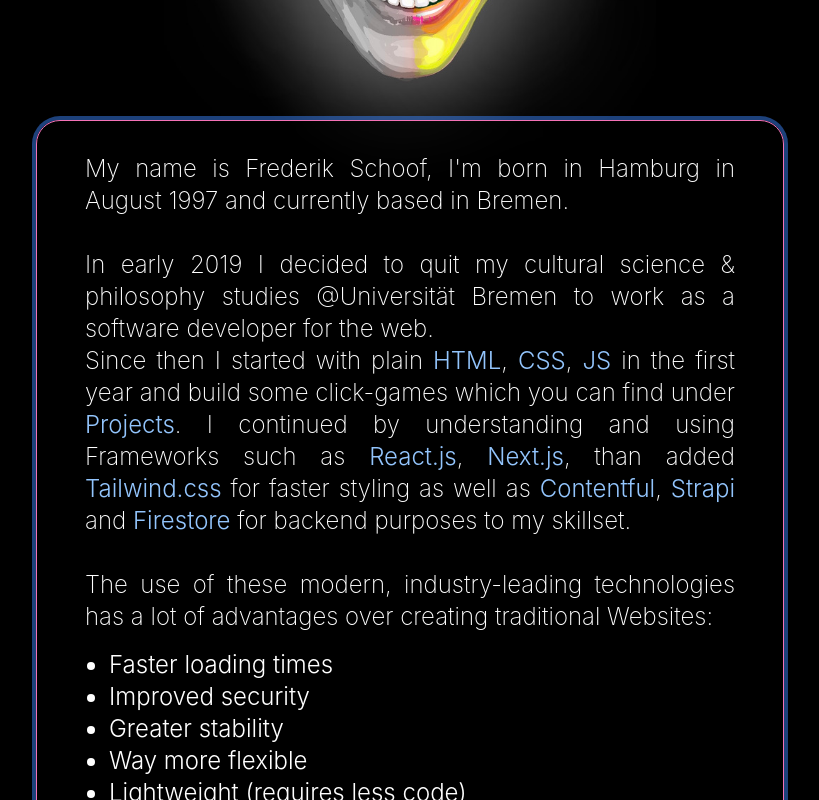
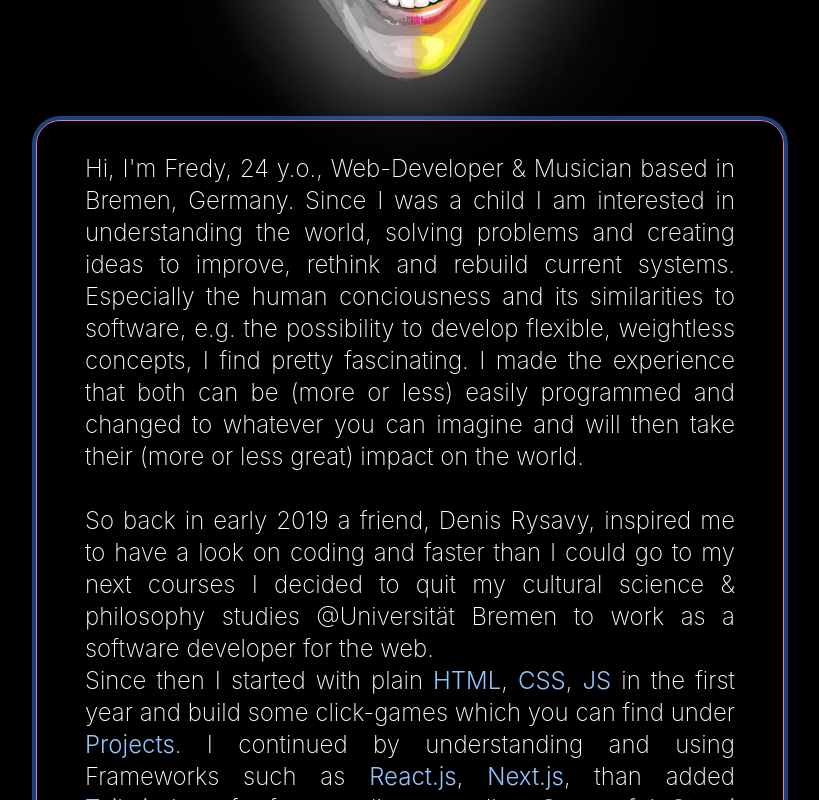
Before and after one commit to fvjupiter/synesthesigns, a Next.js app: page /about in a window 1280 px wide. Shown: the part 560-1360 px from the top of the page, without its empty margins (230-1049 px from the left). Built offline with nearby package versions, Linux system fonts and the light colour scheme.

Commit message:
about content

```diff
--- a/pages/about.js
+++ b/pages/about.js
@@ -19,8 +19,17 @@
           md:text-2xl sm:text-xl text-base text-justify text-white font-extralight
           border border-pink-400 rounded-3xl ring-4 bg-black bg-opacity-70
           `}>
-          My name is Frederik Schoof, I&apos;m born in Hamburg in August 1997 and currently based in Bremen.<br/><br/>
-          In early 2019 I decided to quit my cultural science &amp; philosophy studies @Universität Bremen to work
+          Hi, I&apos;m Fredy, 24 y.o., Web-Developer &amp; Musician based in Bremen, Germany.
+          Since I was a child I am interested in understanding the world,
+          solving problems and creating ideas to improve,
+          rethink and rebuild current systems.
+          Especially the human conciousness and its similarities to software, e.g. the possibility to develop
+          flexible, weightless concepts, I find pretty fascinating.
+          I made the experience that both can be (more or less) easily programmed
+          and changed to whatever you can imagine and will then take their (more or less great) impact on the world.
+          <br/><br/>
+          So back in early 2019 a friend, Denis Rysavy, inspired me to have a look on coding and faster than I could go to my next courses
+          I decided to quit my cultural science &amp; philosophy studies @Universität Bremen to work
           as a software developer for the web.<br/>
           Since then I started with plain <A domain='https://developer.mozilla.org/en-US/docs/Web/HTML'>HTML</A>, <A domain='https://developer.mozilla.org/en-US/docs/Web/CSS'>CSS</A>, <A domain='https://developer.mozilla.org/en-US/docs/Web/JavaScript'>JS</A> in the first year
           and build some click-games which you can find under <span onClick={() => router.push('/projects')} className={'font-light text-blue-300 hover:text-blue-100 active:text-pink-400 cursor-pointer'}>Projects</span>.
```
